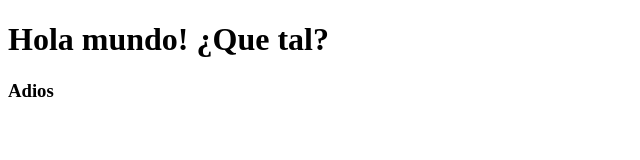
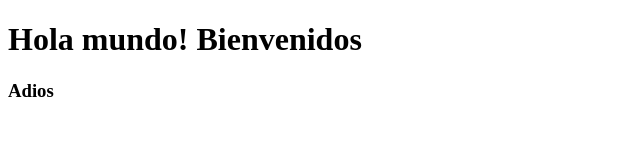
Before and after one commit to EmmanuelTC/PruebaHTML, a plain HTML site: page index.html in a window 1280 px wide. Shown: the whole page, without its empty margins (0-640 px from the left). Drawn offline with Linux system fonts and the light colour scheme.

Commit message:
3er COMMIT modificando index.html

```diff
--- a/index.html
+++ b/index.html
@@ -5,7 +5,7 @@
     <title>Prueba HTML</title>
   </head>
   <body>
-    <h1>Hola mundo! ¿Que tal?</h1>
+    <h1>Hola mundo! Bienvenidos</h1>
 
 	<h3>Adios</h3>
   </body>
```
